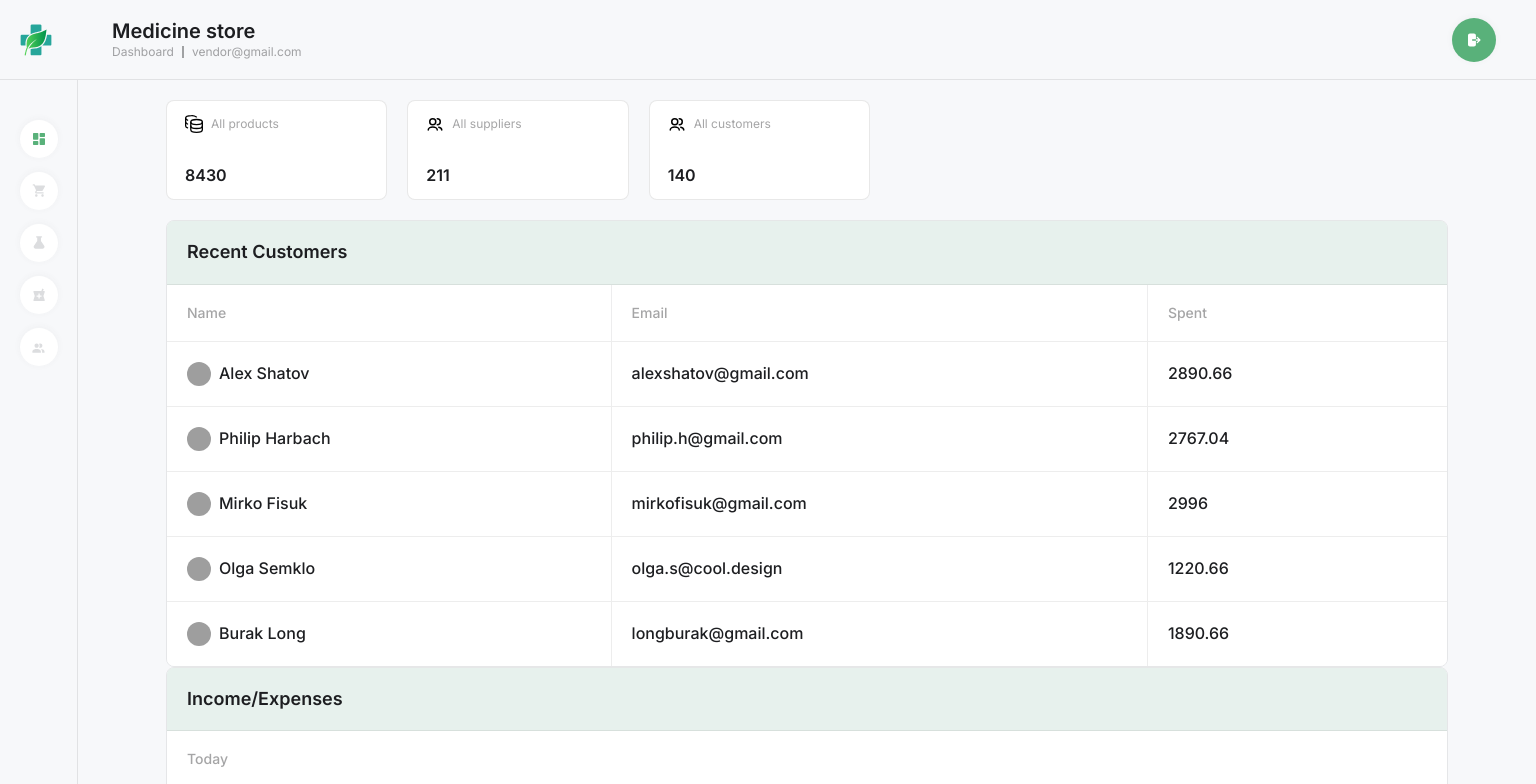
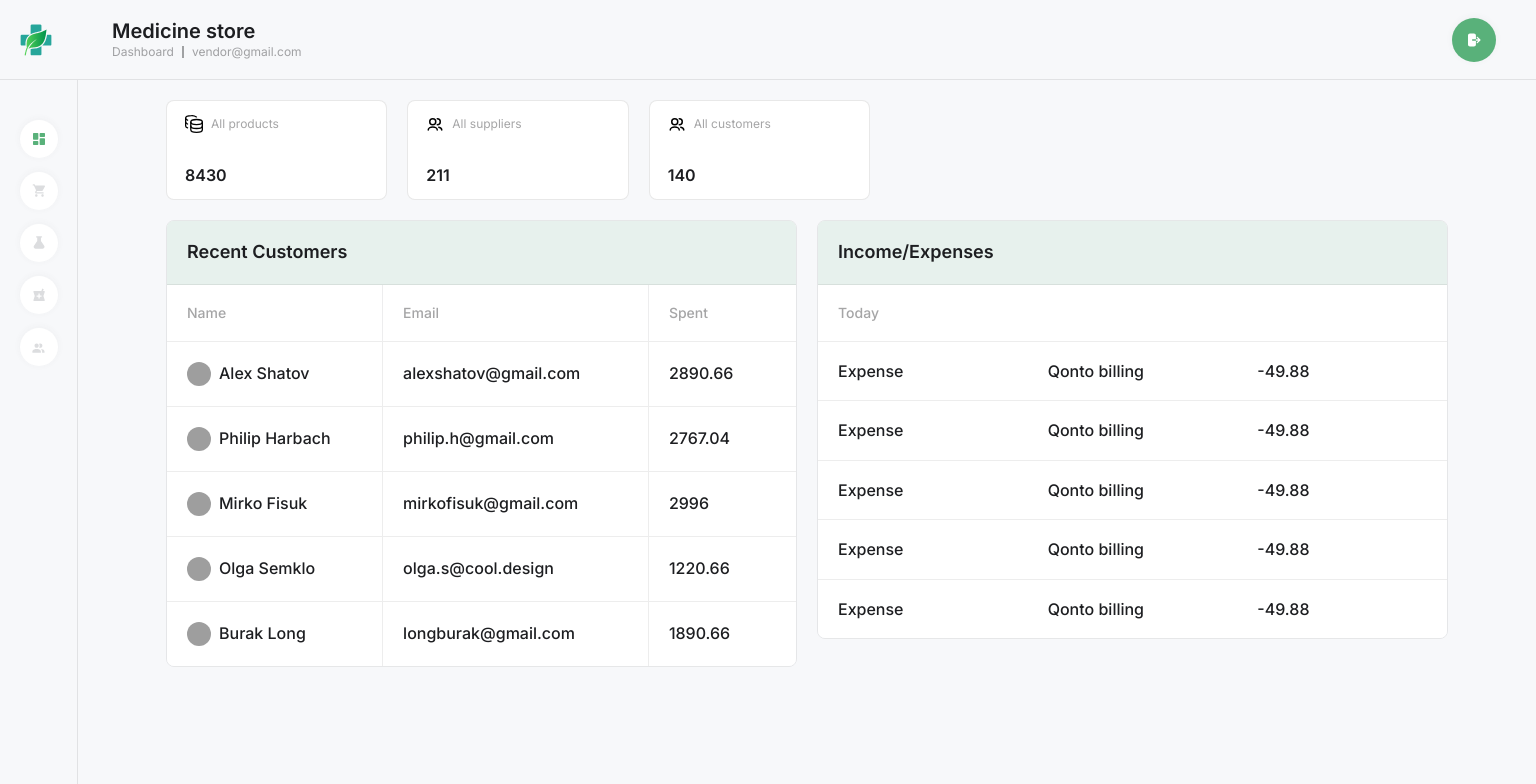
Before and after one commit to KaterynaBachkalo/admin-dashboard, a React (Create React App) app: page /admin-dashboard/dashboard in a window 1536 px wide. Shown: the top 784 px of the page. Built offline with nearby package versions, Linux system fonts and the light colour scheme; grey boxes are pictures that could not be loaded.

Commit message:
fix dashboard

```diff
--- a/src/components/FormLogin/FormLogin.tsx
+++ b/src/components/FormLogin/FormLogin.tsx
@@ -1,4 +1,4 @@
-import { FC, useState } from "react";
+import { useState } from "react";
 import { useForm } from "react-hook-form";
 import { yupResolver } from "@hookform/resolvers/yup";
 import * as yup from "yup";
@@ -10,7 +10,7 @@ interface IForms {
   password: string;
 }
 
-const FormLogin: FC = () => {
+const FormLogin = () => {
   const [showPassword, setShowPassword] = useState(false);
 
   const schema = yup
--- a/src/pages/DasboardPage/DasboardPage.module.css
+++ b/src/pages/DasboardPage/DasboardPage.module.css
@@ -17,3 +17,12 @@
     max-width: 1440px;
   }
 }
+
+@media only screen and (min-width: 1440px) {
+  .tables {
+    display: flex;
+    gap: 20px;
+    align-items: baseline;
+    height: 512px;
+  }
+}
--- a/src/pages/DasboardPage/DasboardPage.tsx
+++ b/src/pages/DasboardPage/DasboardPage.tsx
@@ -8,8 +8,10 @@ const DasboardPage = () => {
   return (
     <section className={css.container}>
       <Statistics />
-      <RecentCustomers />
-      <IncomeExpenses />
+      <div className={css.tables}>
+        <RecentCustomers />
+        <IncomeExpenses />
+      </div>
     </section>
   );
 };
```
